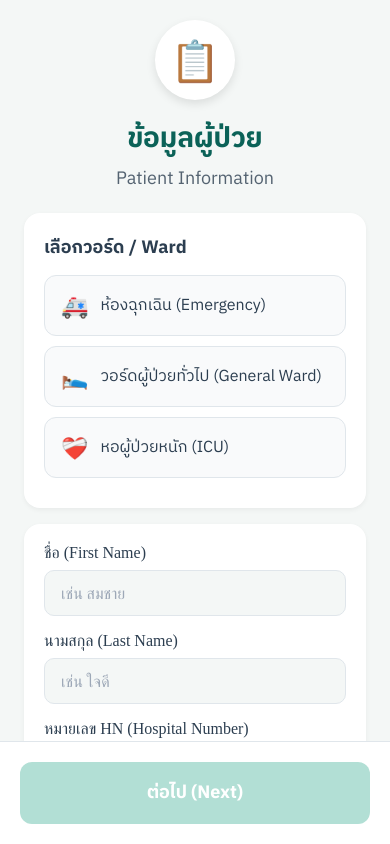
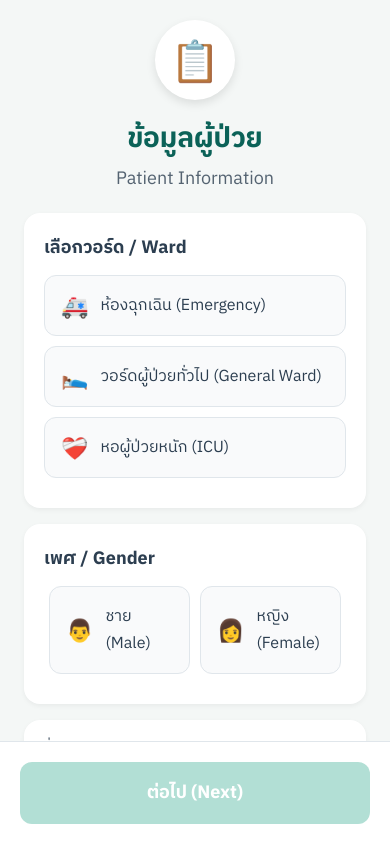
Before and after one commit to SirFamily/project-screening-patients, a React Native app: screen /PatientInfo in a window 390 px wide. Built offline with nearby package versions, Linux system fonts and the light colour scheme.

Commit message:
update react native and add age, gender

```diff
--- a/package.json
+++ b/package.json
@@ -17,7 +17,7 @@
     "expo-status-bar": "~2.2.3",
     "lodash.merge": "^4.6.2",
     "react": "19.0.0",
-    "react-native": "0.79.4",
+    "react-native": "0.79.5",
     "react-native-animatable": "^1.4.0",
     "react-native-safe-area-context": "5.4.0",
     "react-native-screens": "~4.11.1"
--- a/src/context/PatientContext.js
+++ b/src/context/PatientContext.js
@@ -10,6 +10,8 @@ const initialState = {
     hn: "",
     ward: "",
     name: "",
+    age: "",
+    gender: "",
   },
   assessment: {
     type: "", // 'SOFA' or 'APACHE'
--- a/src/screen/PatientInfoScreen.js
+++ b/src/screen/PatientInfoScreen.js
@@ -28,6 +28,11 @@ const InputField = ({ label, value, onChangeText, placeholder, keyboardType = 'd
     </View>
   );
 
+const genders = [
+    { label: 'ชาย (Male)', value: 'male', icon: '👨' },
+    { label: 'หญิง (Female)', value: 'female', icon: '👩' },
+  ];
+
   const PatientInfoScreen = () => {
     const { updatePatientData } = usePatientContext();
     const navigation = useNavigation();
@@ -35,7 +40,9 @@ const PatientInfoScreen = () => {
       ward: '',
       firstName: '',
       lastName: '',
-    hn: ''
+      hn: '',
+      age: '',
+      gender: '',
     });
 
     const handleNext = () => {
@@ -48,7 +55,7 @@ const PatientInfoScreen = () => {
       navigation.navigate('AssessmentSelection');
     };
 
-  const isFormValid = formData.ward && formData.firstName && formData.lastName && formData.hn;
+    const isFormValid = formData.ward && formData.firstName && formData.lastName && formData.hn && formData.age && formData.gender;
 
     return (
       <SafeAreaView style={styles.safeArea}>
@@ -87,6 +94,28 @@ const PatientInfoScreen = () => {
               </View>
 
               <View style={styles.card}>
+                  <Text style={styles.cardTitle}>เพศ / Gender</Text>
+                  <View style={styles.genderContainer}>
+                  {genders.map((gender) => (
+                      <TouchableOpacity
+                          key={gender.value}
+                          style={[
+                              styles.optionCard,
+                              styles.genderOptionCard,
+                              formData.gender === gender.value && styles.selectedOptionCard
+                          ]}
+                          onPress={() => setFormData({ ...formData, gender: gender.value })}
+                      >
+                          <Text style={styles.optionIcon}>{gender.icon}</Text>
+                          <Text style={[styles.optionText, formData.gender === gender.value && styles.selectedOptionText]}>
+                              {gender.label}
+                          </Text>
+                      </TouchableOpacity>
+                  ))}
+                  </View>
+              </View>
+
+              <View style={styles.card}>
                   <InputField
                       label="ชื่อ (First Name)"
                       placeholder="เช่น สมชาย"
@@ -98,6 +127,13 @@ const PatientInfoScreen = () => {
                       placeholder="เช่น ใจดี"
                       value={formData.lastName}
                       onChangeText={(text) => setFormData({ ...formData, lastName: text })}
+                  />
+                   <InputField
+                      label="อายุ (Age)"
+                      placeholder="กรอกอายุ"
+                      value={formData.age}
+                      onChangeText={(text) => setFormData({ ...formData, age: text.replace(/[^0-9]/g, '') })}
+                      keyboardType="numeric"
                   />
                    <InputField
                       label="หมายเลข HN (Hospital Number)"
@@ -200,6 +236,14 @@ const styles = StyleSheet.create({
     fontFamily: 'IBMPlexSansThai-Bold',
     color: '#FFFFFF',
   },
+  genderContainer: {
+    flexDirection: 'row',
+    justifyContent: 'space-between',
+  },
+  genderOptionCard: {
+    flex: 1,
+    marginHorizontal: 5,
+  },
   inputGroup: {
     marginBottom: 16,
   },
```
Also changed, not shown: 1 other file (tests, documents, lock files or other folders). Lines whose indentation alone changed are shown as unchanged.
